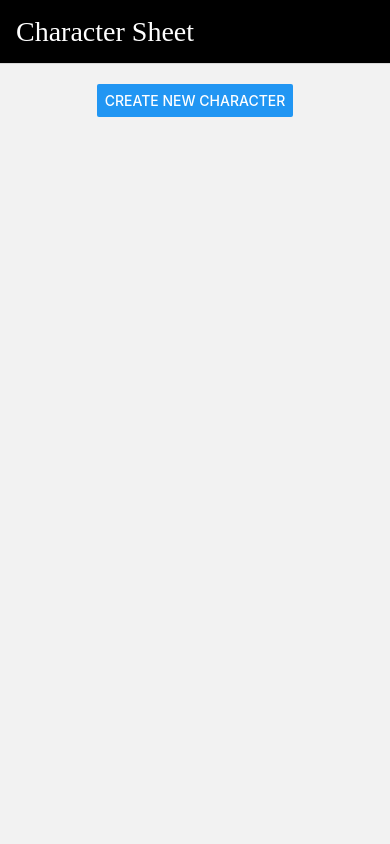
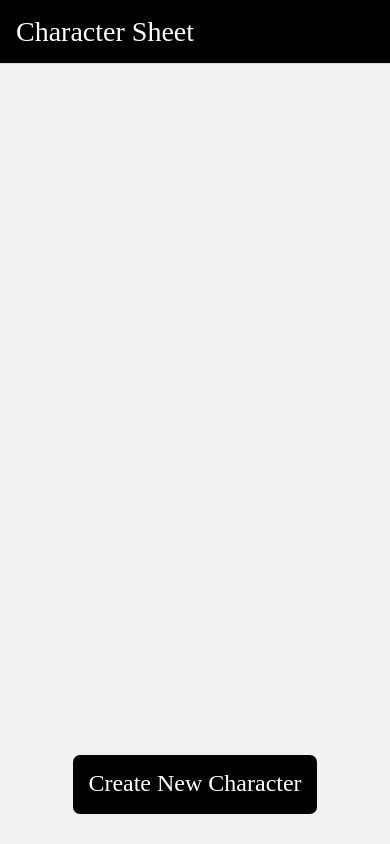
Before and after one commit to simonhodson/the-sword-also-speaks, a React Native app: screen / in a window 390 px wide. Built offline with nearby package versions, Linux system fonts and the light colour scheme.

Commit message:
feat: edit details screen

```diff
--- a/src/common/components/exit-button-view.tsx
+++ b/src/common/components/exit-button-view.tsx
@@ -7,7 +7,7 @@ import {
 } from "react-native";
 import Icon from 'react-native-vector-icons/MaterialIcons';
 
-export default function ExitButton({ onExit }: { onExit: () => void }) {
+function ExitButton({ onExit }: { onExit: () => void }) {
 
   return (
 
@@ -19,6 +19,8 @@ export default function ExitButton({ onExit }: { onExit: () => void }) {
 
 }
 
+export { ExitButton };
+
 const styles = StyleSheet.create({
   main: {
     marginLeft: 5,
--- /dev/null
+++ b/src/common/index.ts
@@ -0,0 +1,3 @@
+export { Button } from './components/button-view';
+export { ExitButton } from './components/exit-button-view';
+export { TornPaperBox } from './components/torn-paper-box-view';
--- a/src/features/character-sheet/character-sheet-data.tsx
+++ b/src/features/character-sheet/character-sheet-data.tsx
@@ -2,8 +2,7 @@ import React, { useState, useEffect } from 'react';
 import {
   View,
   StyleSheet,
-  FlatList,
-  Button
+  FlatList
 } from 'react-native';
 import { CharacterSheetView } from './character-sheet-view';
 import createNewCharacter from '../../factories/character-sheet-factory';
@@ -11,6 +10,8 @@ import { useCharacterStore } from '../../store/useCharacterStore';
 import { CharacterSelectionCardView } from './components/character-selection-card-view';
 import LoadingIndicator from '../../common/components/loading-screen';
 import { useNavigation } from '@react-navigation/native';
+import { Button } from '../../common';
+import { SafeAreaView } from 'react-native-safe-area-context';
 
 type Selected = { selected: boolean, id?: string | undefined };
 /**
@@ -69,6 +70,7 @@ export default function CharacterSheetData() {
         goBack={onReturn}
       />
     ) : (
+      <SafeAreaView style={{ flex: 1 }}>
         <FlatList
           style={{ flex: 1 }}
           data={characters}
@@ -86,15 +88,14 @@ export default function CharacterSheetData() {
               onRemoveCharacter={onDeleteCharacter}
             />
           )}
-        ListHeaderComponent={
-          <View style={styles.buttonZone}>
-            <Button title="Create New Character" onPress={onPressCreate} />
-          </View>
-        }
           ItemSeparatorComponent={() => (
             <View style={{ margin: 5 }} />
           )}
         />
+        <View style={styles.buttonZone}>
+          <Button title="Create New Character" onPress={onPressCreate} />
+        </View>
+      </SafeAreaView>
     ))
 }
 
@@ -105,8 +106,7 @@ const styles = StyleSheet.create({
     alignItems: 'center'
   },
   buttonZone: {
-    marginTop: 20,
-    marginBottom: 20,
+    marginBottom: 30,
     width: '100%',
     alignItems: 'center',
   }
--- a/src/features/character-sheet/character-sheet-view.tsx
+++ b/src/features/character-sheet/character-sheet-view.tsx
@@ -4,7 +4,7 @@ import { useNavigation } from '@react-navigation/native';
 import SkillsData from './components/skills/skills-data';
 import { DetailsAbilitiesCombinedData } from './components/details-attributes/details-abilities-view';
 import { CharacterSubHeaderView } from './components/details-attributes/charcter-sub-header-view';
-import ExitButton from '../../common/components/exit-button-view';
+import { ExitButton } from '../../common/';
 import { useCharacterStore } from '../../store/useCharacterStore';
 
 type CharacterSheetViewProps = { characterId: string, goBack: () => void };
--- a/src/features/character-sheet/components/details-attributes/ability-scores-view.tsx
+++ b/src/features/character-sheet/components/details-attributes/ability-scores-view.tsx
@@ -1,15 +1,25 @@
-import React, { useEffect } from 'react';
+import React from 'react';
 import type { PropsWithChildren } from 'react';
-import { StyleSheet, View, Text } from 'react-native';
-import { AbilityKey, AbilityScores, AbilityStat, abilityDisplayText } from '../../types/ability-score-types';
-import { AttributesContainerView } from '../../../../common/components/attributes-container-view';
-import { TornPaperBox } from '../../../../common/components/torn-paper-box-view';
+import { StyleSheet, View, Text, Pressable } from 'react-native';
+import Icon from 'react-native-vector-icons/Feather';
+
+import {
+  AbilityKey,
+  AbilityScores,
+  AbilityStat,
+  abilityDisplayText
+} from '../../types/ability-score-types';
+import { TornPaperBox } from '../../../../common/';
 
 type AbilityScoresView = PropsWithChildren<{
-  abilityScores: AbilityScores
+  abilityScores: AbilityScores;
+  onPressEdit: (direction: 'details' | 'attributes') => void;
 }>;
 
-function AbilityScoresView({ abilityScores }: AbilityScoresView) {
+function AbilityScoresView({
+  abilityScores,
+  onPressEdit
+}: AbilityScoresView) {
 
   function renderDetails() {
     const entries = Object.entries(abilityScores) as [AbilityKey, AbilityStat][]
@@ -28,23 +38,30 @@ function AbilityScoresView({ abilityScores }: AbilityScoresView) {
 
   return (
     <TornPaperBox >
-      <View style={styles.main}>
+        <View style={styles.topRow}>
+          <Pressable
+            onPress={() => onPressEdit('attributes')}
+            style={{ alignItems: 'flex-end'}}
+          >
+            <Icon name='edit' size={26} />
+          </Pressable>
+        </View>
         <View style={styles.statRow}>
           <Text style={styles.heavyText}>Ability Scores</Text>
           <Text style={styles.heavyText}>Total</Text>
         </View>
         {renderDetails()}
-      </View>
-
     </TornPaperBox>
   )
 }
 
 const styles = StyleSheet.create({
-  main: {
+  topRow: {
     display: 'flex',
-    flexDirection: 'column',
-    width: '100%'
+    width: '100%',
+    flexDirection: 'row',
+    marginBottom: 10,
+    justifyContent: 'flex-end'
   },
   statRow: {
     flexDirection: 'row',
--- a/src/features/character-sheet/components/details-attributes/character-details-view.tsx
+++ b/src/features/character-sheet/components/details-attributes/character-details-view.tsx
@@ -3,13 +3,16 @@ import type { PropsWithChildren } from 'react';
 import { StyleSheet, View, Text, Pressable } from 'react-native';
 import Icon from 'react-native-vector-icons/Feather';
 
-import { CharacterDetails, characterDetailsDisplayText, CharacterDetailsKey } from '../../types/character-details.types';
-import { AttributesContainerView } from '../../../../common/components/attributes-container-view';
-import { TornPaperBox } from '../../../../common/components/torn-paper-box-view';
+import {
+  CharacterDetails,
+  characterDetailsDisplayText,
+  CharacterDetailsKey
+} from '../../types/character-details.types';
+import { TornPaperBox } from '../../../../common';
 
 type CharacterDetailsView = PropsWithChildren<{
   characterDetails: CharacterDetails;
-  onPressEdit: () => void;
+  onPressEdit: (direction: 'details' | 'attributes') => void;
 }>;
 
 function CharacterDetailsView({ characterDetails, onPressEdit }: CharacterDetailsView) {
@@ -32,7 +35,7 @@ function CharacterDetailsView({ characterDetails, onPressEdit }: CharacterDetail
   return (
     <TornPaperBox>
       <Pressable
-        onPress={onPressEdit}
+        onPress={() => onPressEdit('details')}
         style={{ alignSelf: 'flex-end' }}
       >
         <Icon name='edit' size={26} />
--- /dev/null
+++ b/src/features/character-sheet/components/details-attributes/edit-attributes.modal.tsx
@@ -0,0 +1,63 @@
+import React, { useState } from "react";
+import { View, StyleSheet, TextInput, Text } from 'react-native';
+import DropDownPicker from 'react-native-dropdown-picker';
+import { useNavigation, useRoute } from "@react-navigation/native";
+import { CharacterDetails } from "../../types/character-details.types";
+import { EditDetailsNavigationProp, EditDetailsRouteProp } from "../../../../navigation/root-stack";
+import { useCharacterStore } from "../../../../store/useCharacterStore";
+import { TornPaperBox } from "../../../../common/components/torn-paper-box-view";
+import { Button } from "../../../../common/";
+
+function EditAttributeModal() {
+  const navigation = useNavigation<EditDetailsNavigationProp>();
+  const { characterId } = useRoute<EditDetailsRouteProp>().params;
+
+  const currentCharacter = useCharacterStore(state => state.getCharacterById(characterId));
+  const updateCharacter = useCharacterStore(state => state.updateCharacterDetails);
+
+  const [newDetails, setNew] = useState<CharacterDetails | undefined>(currentCharacter?.details);
+
+
+  function onSave() {
+   if (newDetails) {
+    let updateDetails = { ...newDetails };
+
+    updateCharacter(characterId, updateDetails);
+   };
+
+    navigation.goBack();
+  }
+
+  return (
+    newDetails ? (<TornPaperBox>
+        <Text>WOOTIE WOOT WOOT</Text>
+    </TornPaperBox>) : false
+  );
+}
+
+export { EditAttributeModal };
+
+const styles = StyleSheet.create({
+  input: {
+    height: 40,
+    margin: 12,
+    borderWidth: 1,
+    padding: 10,
+    borderRadius: 7,
+    width: '100%',
+  },
+  buttonMain: {
+    backgroundColor: '#000',
+    justifyContent: 'center',
+    alignItems: 'center',
+    padding: 15,
+    borderRadius: 7
+  },
+  buttonText: {
+    fontFamily: "Gaegu-Regular",
+    fontWeight: 500,
+    fontSize: 24,
+    paddingBottom: 2,
+    color: '#fff'
+  },
+})
--- /dev/null
+++ b/src/features/character-sheet/index.ts
@@ -0,0 +1,2 @@
+export { EditDetailsModal } from './components/details-attributes/edit-details-modal';
+export { EditAttributeModal } from './components/details-attributes/edit-attributes.modal';
--- a/src/navigation/root-stack.tsx
+++ b/src/navigation/root-stack.tsx
@@ -1,6 +1,6 @@
 import { createNativeStackNavigator, NativeStackNavigationProp } from '@react-navigation/native-stack';
 import {  RouteProp } from "@react-navigation/native";
-import { EditDetailsModal } from '../features/character-sheet/components/details-attributes/edit-details-model';
+import { EditDetailsModal, EditAttributeModal } from '../features/character-sheet';
 import CharacterSheetData from '../features/character-sheet/character-sheet-data';
 
 const Stack = createNativeStackNavigator();
@@ -8,10 +8,15 @@ const Stack = createNativeStackNavigator();
 export type RootStackParamList = {
   CharacterSheet: undefined
   EditDetails:  { characterId: string };
+  EditAttributes: { characterId: string };
 }
 
 export type EditDetailsRouteProp = RouteProp<RootStackParamList, 'EditDetails'>;
 export type EditDetailsNavigationProp = NativeStackNavigationProp<RootStackParamList, 'EditDetails'>;
+
+export type EditAttributesRouteProp = RouteProp<RootStackParamList, 'EditAttributes'>;
+export type EditAttributesNavigationProp = NativeStackNavigationProp<RootStackParamList, 'EditAttributes'>;
+
 
 
 export function RootStack() {
@@ -36,6 +41,7 @@ export function RootStack() {
       </Stack.Group>
       <Stack.Group screenOptions={{ presentation: 'modal' }}>
         <Stack.Screen name="EditDetails" component={EditDetailsModal} />
+        <Stack.Screen name='EditAttributes' component={EditAttributeModal} />
       </Stack.Group>
     </Stack.Navigator>
   );
```
Also changed, not shown: src/features/character-sheet/components/details-attributes/details-abilities-view.tsx (+14 -8 lines), src/features/character-sheet/components/details-attributes/edit-details-modal.tsx (renamed from src/features/character-sheet/components/details-attributes/edit-details-model.tsx), 1 other file (tests, documents, lock files or other folders). Lines whose indentation alone changed are shown as unchanged.
